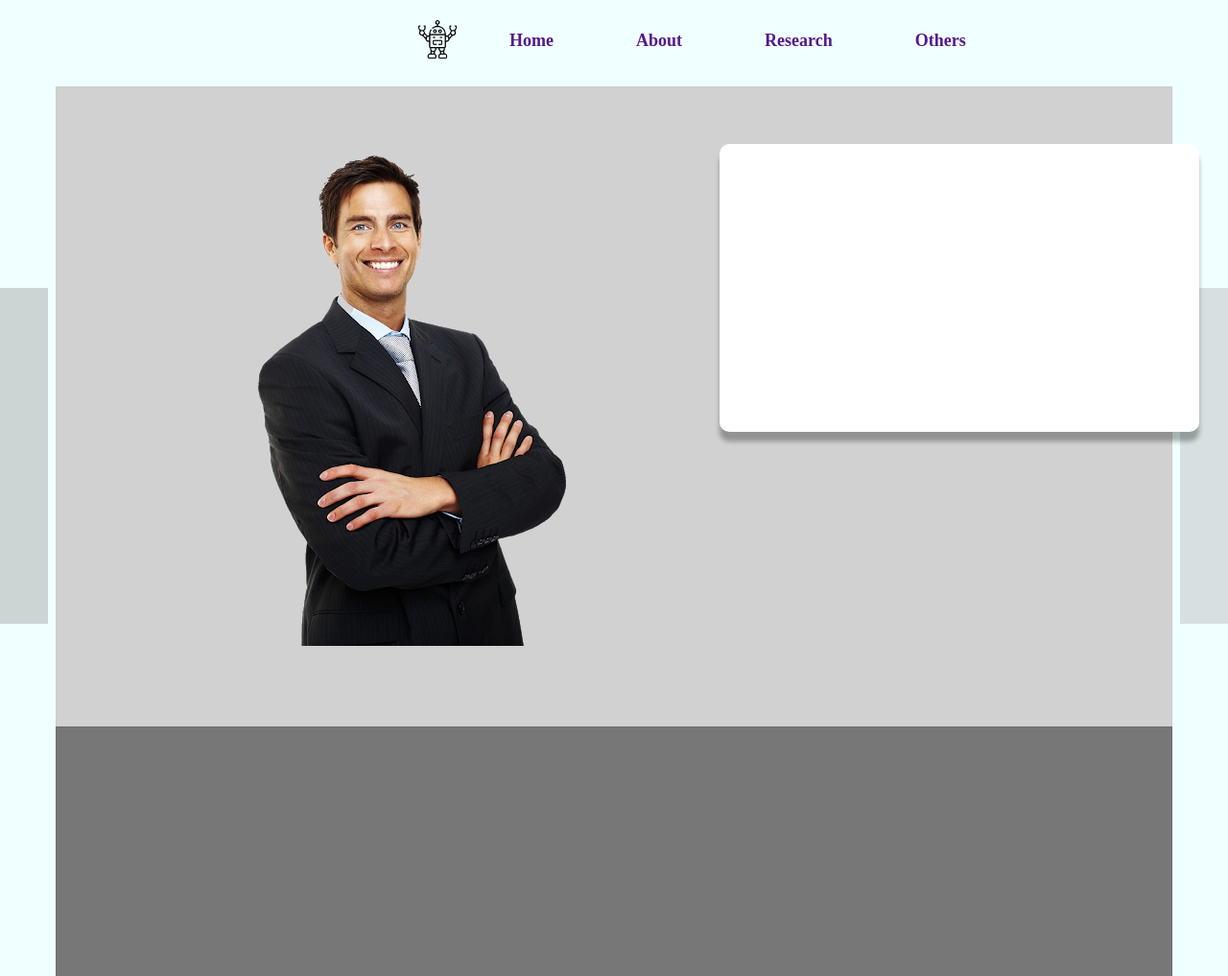
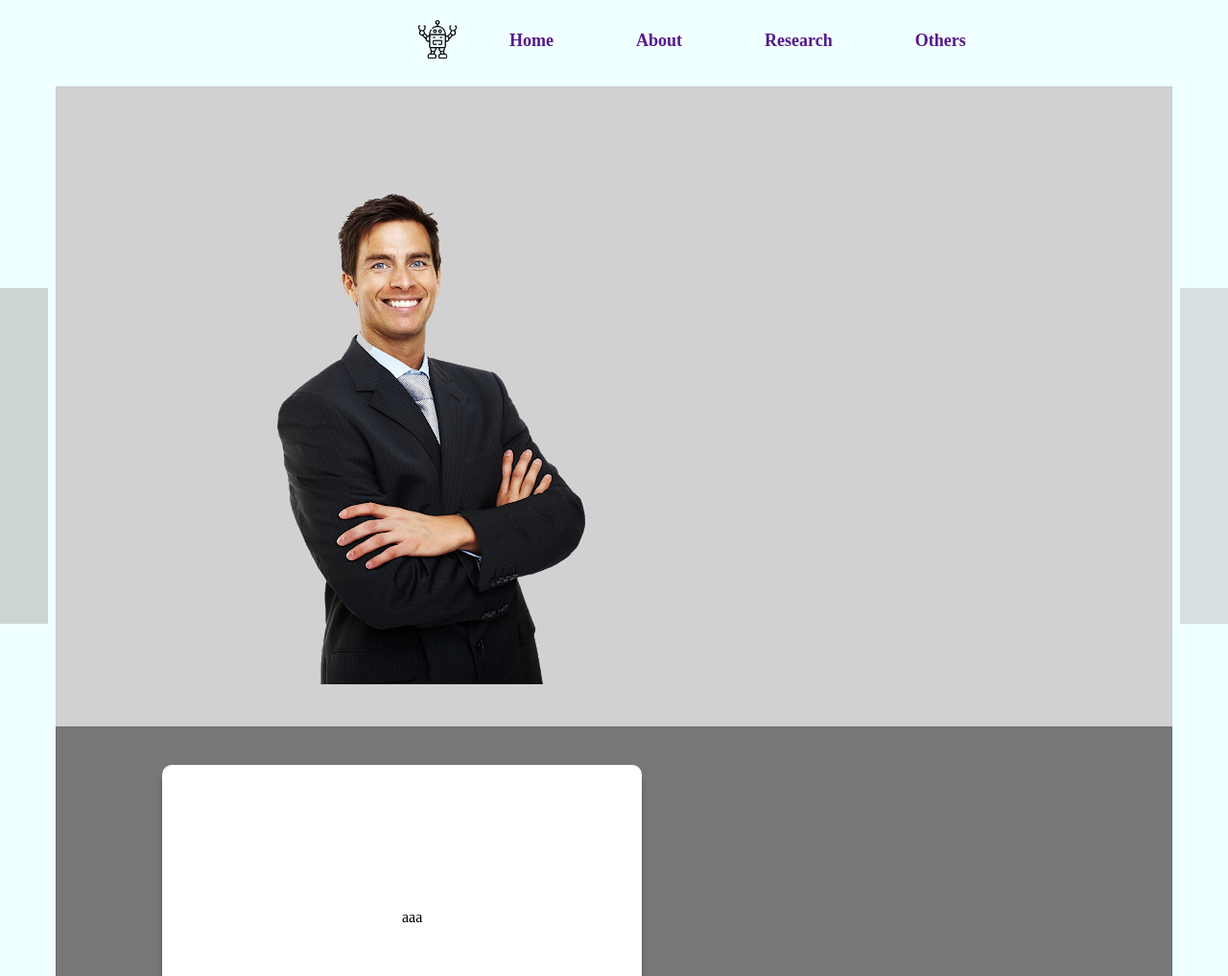
Before and after one commit to ALAN5416/ALAN5416.github.io, a plain HTML site: page index_html.html in a window 1280 px wide. Shown: the top 1017 px of the page at 96% size. Drawn offline with Linux system fonts and the light colour scheme.

Commit message:
update_2021/01/28_v2

```diff
--- a/index_css.css
+++ b/index_css.css
@@ -55,20 +55,21 @@ html{font-family: Microsoft JhengHei;background-color:azure;}
 
 
 #card-wrapper {
-	position:absolute;
-	top:300px;
-	left: 1000px;
-	transform: translate(-50%, -50%);
+	position: relative;
+	margin-top: 80px;
+	margin-left: 100px;
 	width: 500px;
 	height: 300px;
+	display: inline-block;
+	vertical-align: top;
 
 }
 
 
 .card {
-	position: fixed;
-	width: 100%;
-	height: 100%;
+	position: absolute;
+	width: 500px;
+	height: 300px;
 	transition: .6s ease-in-out;
 	border-radius: 10px;
 	box-shadow: 0 10px 5px 0 rgba(0,0,0,0.3);
--- a/index_html.html
+++ b/index_html.html
@@ -30,15 +30,12 @@
         </div>
         <main class="main">
             <div class="main_block" style="border-color:rgba(206, 203, 203, 0.877);background-color:rgba(206, 203, 203, 0.877);">
-
-                <img src="business_man.png" style="margin-top: 60px; margin-left: 200px;">
-
-
+                <img src="business_man.png" style="margin-left: 220px;margin-top: 100px;">
                 <div id="card-wrapper">
                     <div id="card-front" class="card">
 
                         <div id="cube">
-
+                            aaa
                         </div>
 
                     </div>
@@ -52,6 +49,7 @@
                 </div>
 
 
+
             </div>
             <div class="main_block" style="border-color:rgba(107, 106, 106, 0.911);background-color:rgba(107, 106, 106, 0.911);">
             </div>
```
